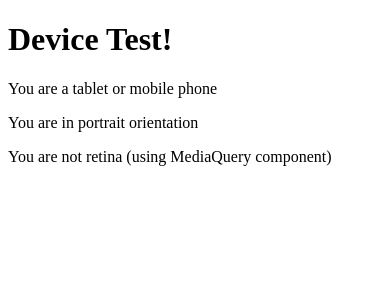
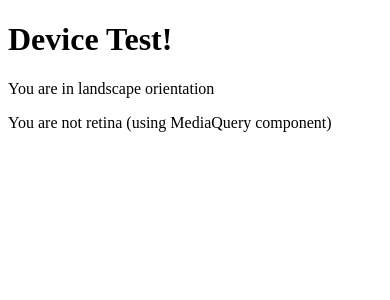
Before and after one commit to Sistinelove/mediaQuery, a React app: page / in a window 390 px wide. Shown: the top 300 px of the page. Built offline with nearby package versions, Linux system fonts and the light colour scheme; the HTML template or start-up script is replaced by a standard one.

Commit message:
fix app tsx

```diff
--- a/src/App.tsx
+++ b/src/App.tsx
@@ -3,11 +3,11 @@ import {useMediaQuery} from "./customHook/useMediaQuery";
 import MediaQuery from "./customHook/MediaQuery";
 
 const App: React.FC = () => {
-  const isDesktopOrLaptop = useMediaQuery('(min-width: 1224px)');
-  const isBigScreen = useMediaQuery('(min-width: 1824px)');
-  const isTabletOrMobile = useMediaQuery('(max-width: 1224px)');
-  const isPortrait = useMediaQuery('(orientation: portrait)');
-  const isRetina = useMediaQuery('(min-resolution: 2dppx)');
+  const isDesktopOrLaptop = useMediaQuery({query: '(min-width: 1224px)'})
+  const isBigScreen = useMediaQuery({query: '(min-width: 1824px)'})
+  const isTabletOrMobile = useMediaQuery({query: '(max-width: 1224px)'})
+  const isPortrait = useMediaQuery({query: '(orientation: portrait)'})
+  const isRetina = useMediaQuery({query: '(min-resolution: 2dppx)'})
 
   return (
     <div>
@@ -26,7 +26,8 @@ const App: React.FC = () => {
         </MediaQuery>
       </MediaQuery>
       <MediaQuery minResolution="2dppx">
-        {(matches: boolean) => matches ? <p>You are retina (using MediaQuery component)</p> : <p>You are not retina (using MediaQuery component)</p>}
+        {(matches: boolean) => matches ? <p>You are retina (using MediaQuery component)</p> :
+          <p>You are not retina (using MediaQuery component)</p>}
       </MediaQuery>
     </div>
   );
```
